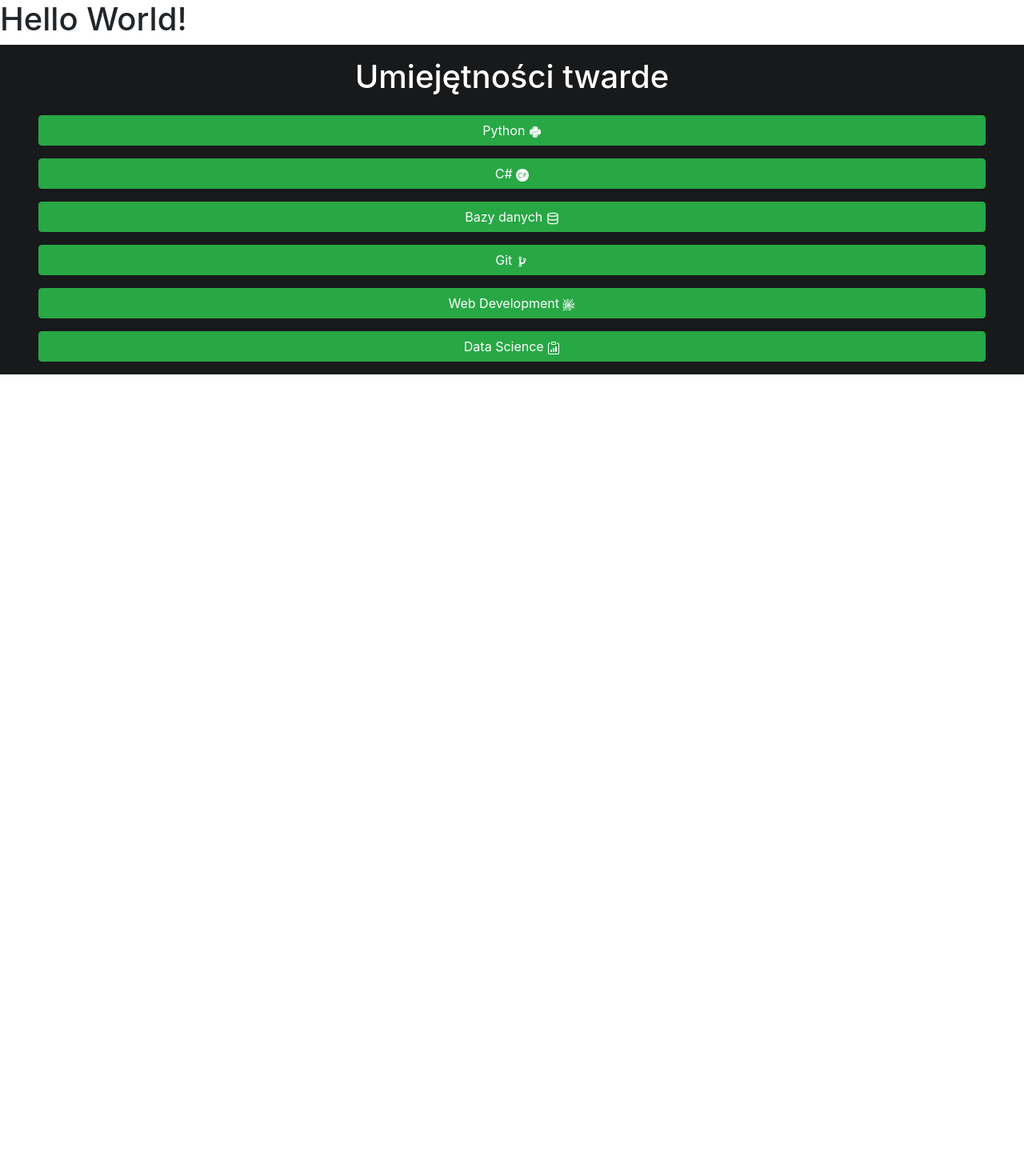
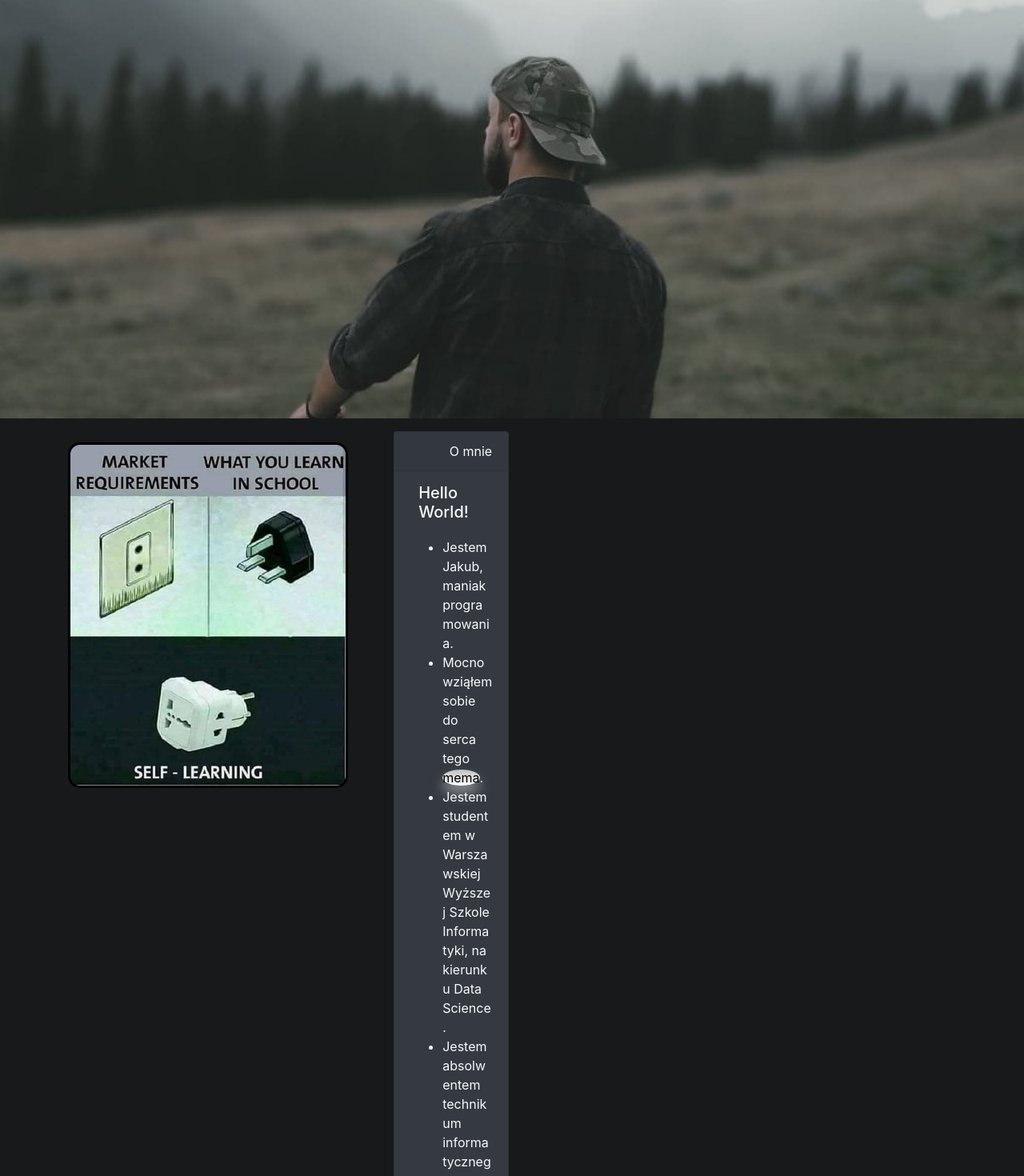
Before and after one commit to JakubPyt/website-about-me, a React (Create React App) app: page / in a window 1280 px wide. Shown: the top 1470 px of the page at 80% size. Before the commit the page ends 800 px from the top, so only its background shows below. Built offline with nearby package versions, Linux system fonts and the light colour scheme.

Commit message:
App.js/Merge all components

```diff
--- a/src/App.js
+++ b/src/App.js
@@ -1,14 +1,20 @@
 import logo from './logo.svg';
 import './App.css';
 import 'bootstrap/dist/css/bootstrap.min.css';
+import {Header} from './components/header';
+import {AboutMe} from './components/aboutMe';
+import {SoftSkills} from './components/softSkills';
 import {HardSkills} from './components/hardSkills';
+import {Contact} from './components/contact';
 
 function App() {
   return (
     <div className="">
-      <h1>Hello World!</h1>
+      <Header/>
+      <AboutMe/>
+      <SoftSkills/>
       <HardSkills/>
-
+      <Contact/>
       {/* <header className="App-header">
         <img src={logo} className="App-logo" alt="logo" />
         <p>
```
